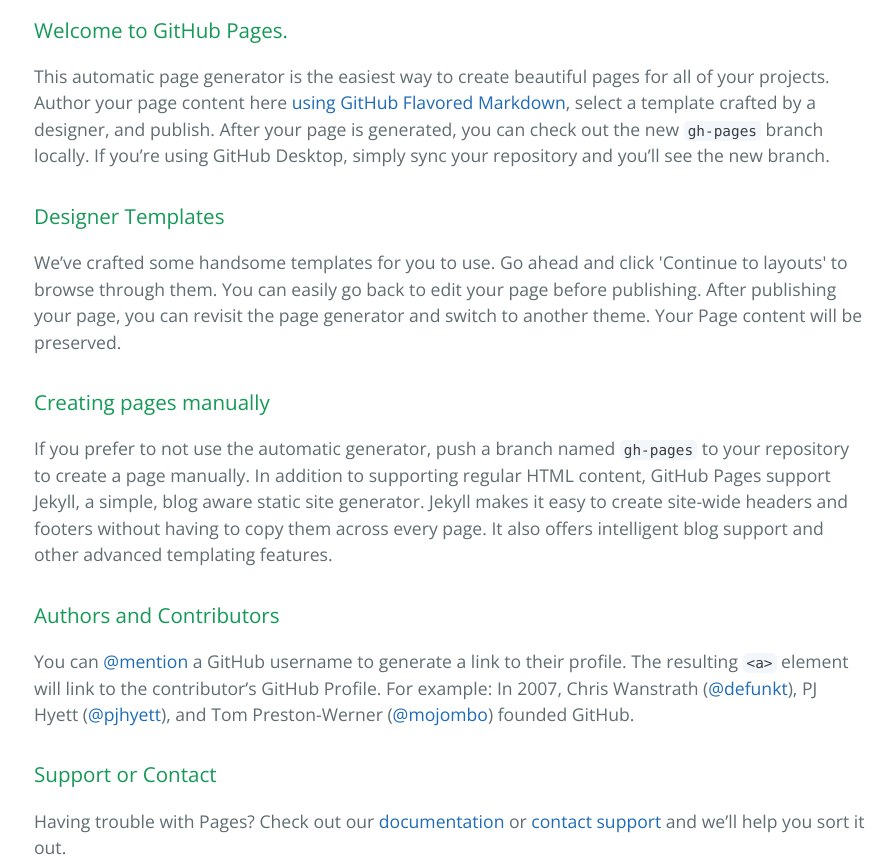
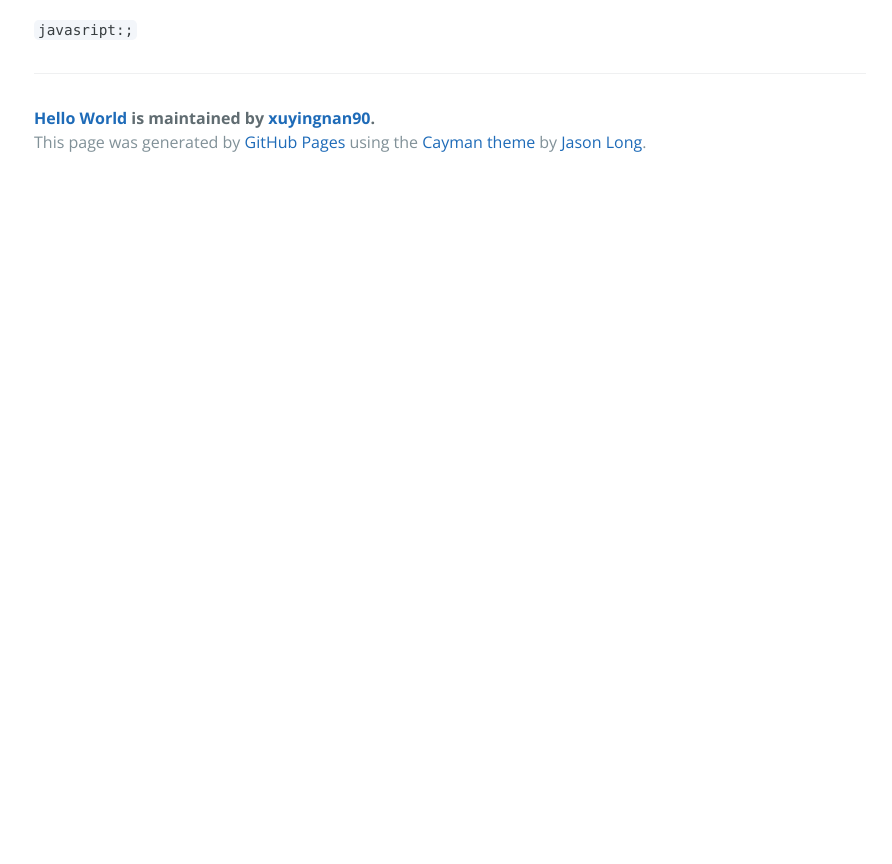
Before and after one commit to xuyingnan90/myWebSite, a plain HTML site: page index.html in a window 1280 px wide. Shown: the part 400-1264 px from the top of the page, without its empty margins (190-1082 px from the left). After the commit the page ends 800 px from the top, so only its background shows below. Drawn offline with nearby package versions, Linux system fonts and the light colour scheme.

```diff
--- a/index.html
+++ b/index.html
@@ -19,30 +19,7 @@
     </section>
 
     <section class="main-content">
-      <h3>
-<a id="welcome-to-github-pages" class="anchor" href="#welcome-to-github-pages" aria-hidden="true"><span aria-hidden="true" class="octicon octicon-link"></span></a>Welcome to GitHub Pages.</h3>
-
-<p>This automatic page generator is the easiest way to create beautiful pages for all of your projects. Author your page content here <a href="https://guides.github.com/features/mastering-markdown/">using GitHub Flavored Markdown</a>, select a template crafted by a designer, and publish. After your page is generated, you can check out the new <code>gh-pages</code> branch locally. If you’re using GitHub Desktop, simply sync your repository and you’ll see the new branch.</p>
-
-<h3>
-<a id="designer-templates" class="anchor" href="#designer-templates" aria-hidden="true"><span aria-hidden="true" class="octicon octicon-link"></span></a>Designer Templates</h3>
-
-<p>We’ve crafted some handsome templates for you to use. Go ahead and click 'Continue to layouts' to browse through them. You can easily go back to edit your page before publishing. After publishing your page, you can revisit the page generator and switch to another theme. Your Page content will be preserved.</p>
-
-<h3>
-<a id="creating-pages-manually" class="anchor" href="#creating-pages-manually" aria-hidden="true"><span aria-hidden="true" class="octicon octicon-link"></span></a>Creating pages manually</h3>
-
-<p>If you prefer to not use the automatic generator, push a branch named <code>gh-pages</code> to your repository to create a page manually. In addition to supporting regular HTML content, GitHub Pages support Jekyll, a simple, blog aware static site generator. Jekyll makes it easy to create site-wide headers and footers without having to copy them across every page. It also offers intelligent blog support and other advanced templating features.</p>
-
-<h3>
-<a id="authors-and-contributors" class="anchor" href="#authors-and-contributors" aria-hidden="true"><span aria-hidden="true" class="octicon octicon-link"></span></a>Authors and Contributors</h3>
-
-<p>You can <a href="https://help.github.com/articles/basic-writing-and-formatting-syntax/#mentioning-users-and-teams" class="user-mention">@mention</a> a GitHub username to generate a link to their profile. The resulting <code>&lt;a&gt;</code> element will link to the contributor’s GitHub Profile. For example: In 2007, Chris Wanstrath (<a href="https://github.com/defunkt" class="user-mention">@defunkt</a>), PJ Hyett (<a href="https://github.com/pjhyett" class="user-mention">@pjhyett</a>), and Tom Preston-Werner (<a href="https://github.com/mojombo" class="user-mention">@mojombo</a>) founded GitHub.</p>
-
-<h3>
-<a id="support-or-contact" class="anchor" href="#support-or-contact" aria-hidden="true"><span aria-hidden="true" class="octicon octicon-link"></span></a>Support or Contact</h3>
-
-<p>Having trouble with Pages? Check out our <a href="https://help.github.com/pages">documentation</a> or <a href="https://github.com/contact">contact support</a> and we’ll help you sort it out.</p>
+      <p><code>javasript:;</code></p>
 
       <footer class="site-footer">
         <span class="site-footer-owner"><a href="https://github.com/xuyingnan90/myWebSite">Hello World</a> is maintained by <a href="https://github.com/xuyingnan90">xuyingnan90</a>.</span>
```
Also changed, not shown: params.json (+1 -1 lines).
